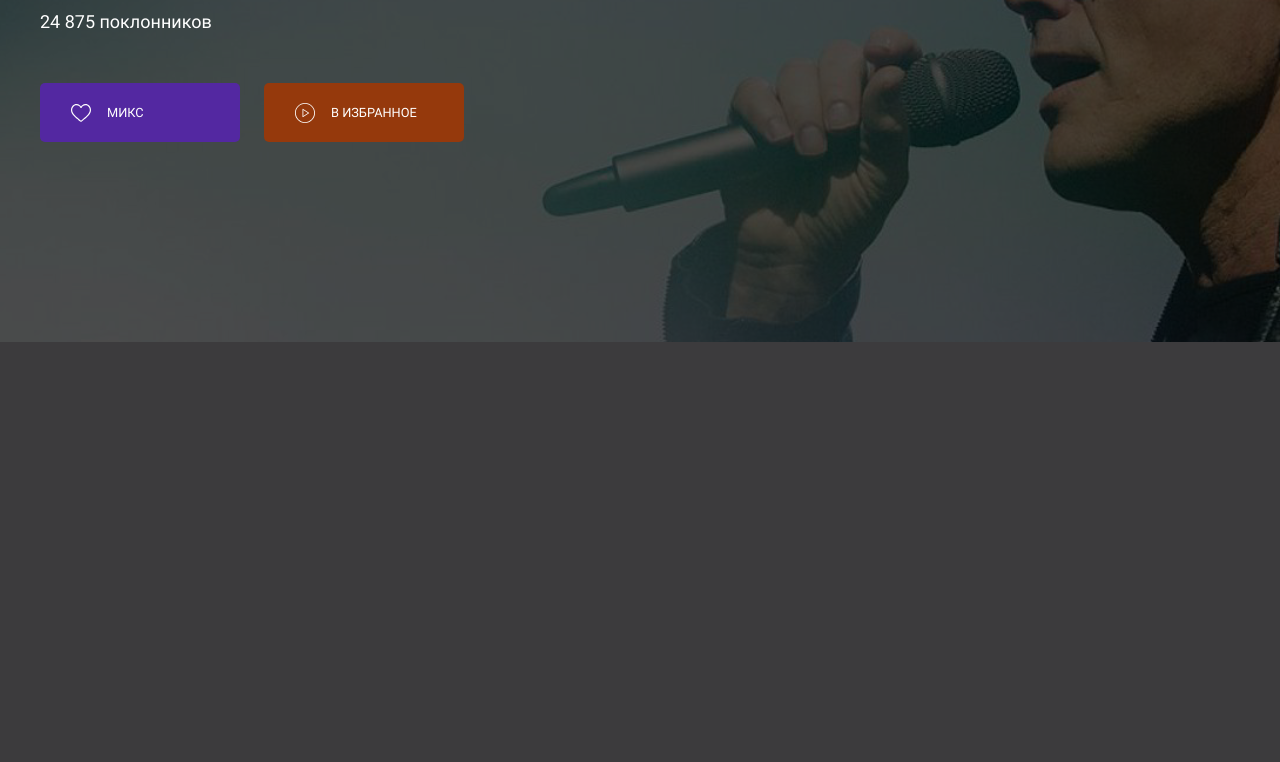
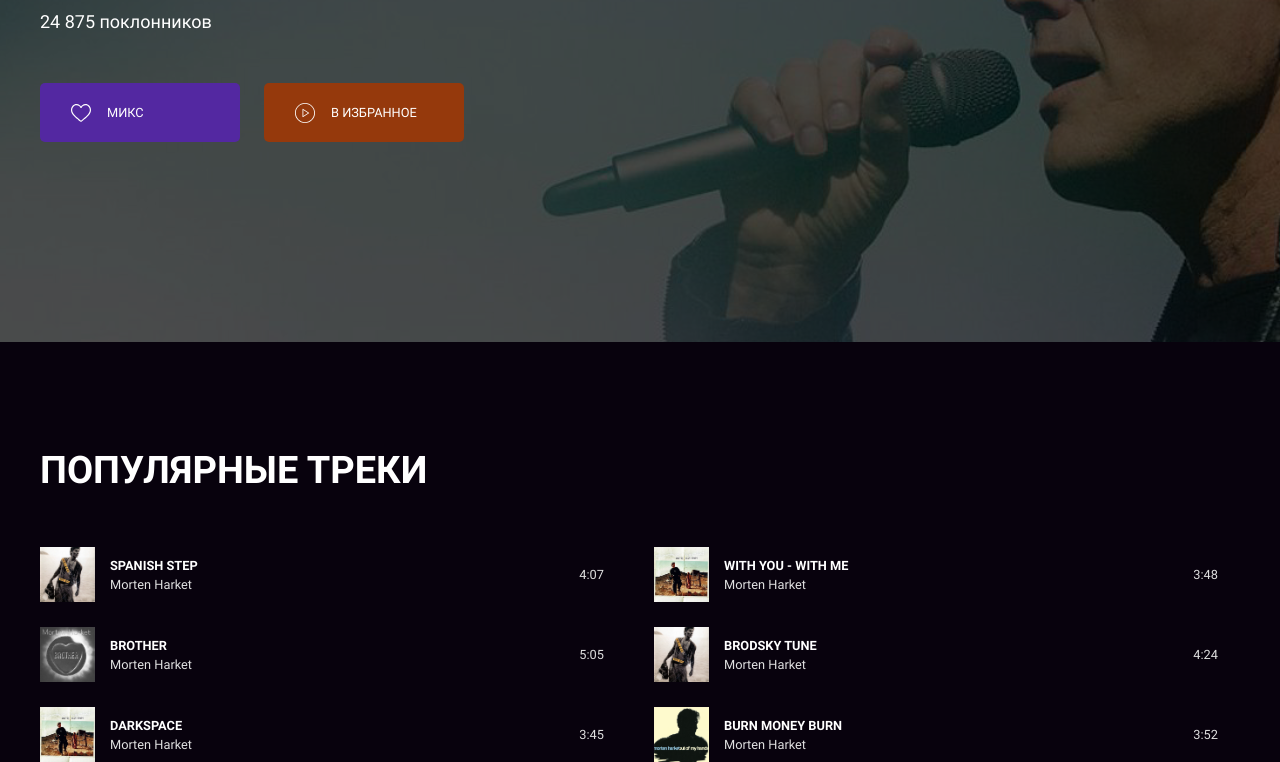
Before and after one commit to dotADmit/layout-designer-project-lvl2, a website: page src/artist.html in a window 1280 px wide. Shown: the part 298-1060 px from the top of the page. Before the commit the page ends 800 px from the top, so only its background shows below. Drawn offline with Linux system fonts and the light colour scheme.

Commit message:
added popular_track section

```diff
--- a/src/artist.html
+++ b/src/artist.html
@@ -40,6 +40,62 @@
         </div>
       </div>
     </section>
+
+    <section id="page-popular-track" class="bg-black">
+      <div class="content-container popular-track-container">
+        <h2>Популярные треки</h2>
+        <div class="popular-track-body">
+          <div class="track">
+            <img class="track-img" src="./images/Wild Seed.png" alt="artist">
+            <div class="track-info">
+              <h3 class="track-name">Spanish Step</h3>
+              <p class="m-0">Morten Harket</p>
+            </div>
+            <p>4:07</p>
+          </div>
+          <div class="popular-track-item track">
+            <img class="track-img" src="./images/Letter from Egypt.png" alt="artist">
+            <div class="track-info">
+              <h3 class="track-name">With You - With Me</h3>
+              <p class="m-0">Morten Harket</p>
+            </div>
+            <p>3:48</p>
+          </div>
+          <div class="popular-track-item track">
+            <img class="track-img" src="./images/Brother.png" alt="artist">
+            <div class="track-info">
+              <h3 class="track-name">Brother</h3>
+              <p class="m-0">Morten Harket</p>
+            </div>
+            <p>5:05</p>
+          </div>
+          <div class="popular-track-item track">
+            <img class="track-img" src="./images/Wild Seed.png" alt="artist">
+            <div class="track-info">
+              <h3 class="track-name">Brodsky Tune</h3>
+              <p class="m-0">Morten Harket</p>
+            </div>
+            <p>4:24</p>
+          </div>
+          <div class="popular-track-item track">
+            <img class="track-img" src="./images/Letter from Egypt.png" alt="artist">
+            <div class="track-info">
+              <h3 class="track-name">Darkspace</h3>
+              <p class="m-0">Morten Harket</p>
+            </div>
+            <p>3:45</p>
+          </div>
+          <div class="popular-track-item track">
+            <img class="track-img" src="./images/Out of My Hands.png" alt="artist">
+            <div class="track-info">
+              <h3 class="track-name">Burn Money Burn</h3>
+              <p class="m-0">Morten Harket</p>
+            </div>
+            <p>3:52</p>
+          </div>
+        </div>
+      </div>
+    </section>
   </div>
 </body>
 
--- a/src/scss/app.scss
+++ b/src/scss/app.scss
@@ -8,4 +8,5 @@
 @import 'page_pricing';
 @import 'page_news';
 @import 'page_app';
+@import 'page_popular_track';
 @import 'footer';
--- /dev/null
+++ b/src/scss/page_popular_track.scss
@@ -0,0 +1,39 @@
+.popular-track-container {
+  padding: 100px 0 0 0;
+}
+
+.popular-track-body {
+  display: flex;
+  flex-wrap: wrap;
+  column-gap: 50px;
+  row-gap: 25px;
+  padding: 48px 0 0 0;
+}
+
+.track {
+  display: flex;
+  width: 47%;
+  align-items: center;
+
+  color: $grey;
+  font-size: 12.8px;
+
+  @media (max-width: 875px) {
+    width: 100%;
+  }
+
+  &-img {
+    width: 55px;
+    height: 55px;
+    margin: 0 15px 0 0;
+  }
+
+  &-info {
+    flex-grow: 1;
+  }
+
+  &-name {
+    font-size: inherit;
+    font-weight: bold;
+  }
+}
```
Also changed, not shown: src/css/style.css, 1 other file.
